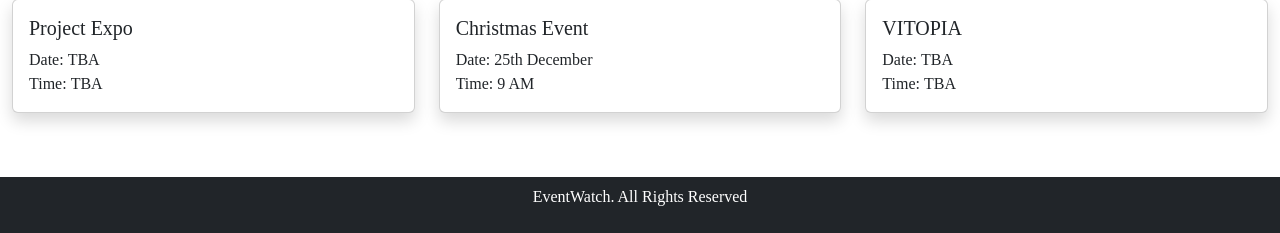
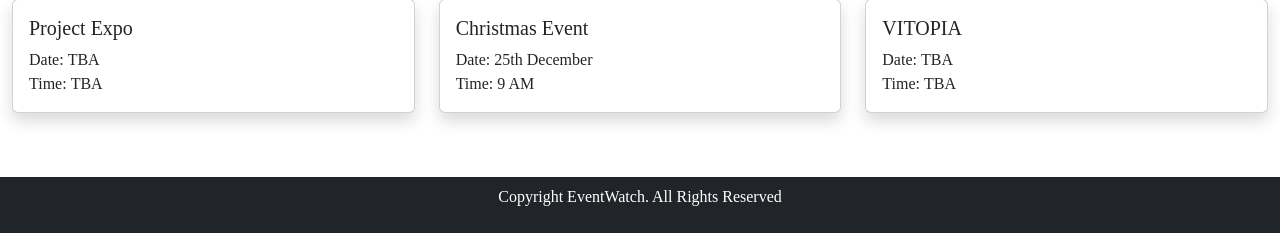
Before and after one commit to nxck2005/eventwatch, a Django app: page /watch/ in a window 1280 px wide. Shown: the part 791-1024 px from the top of the page. Run offline with Django 5.2, Linux system fonts and the light colour scheme; some web fonts are replaced.

Commit message:
Add favicon and update title

```diff
--- a/eventwatch/watch/templates/watch/base.html
+++ b/eventwatch/watch/templates/watch/base.html
@@ -5,8 +5,9 @@
 <head>
     <meta charset="UTF-8">
     <meta name="viewport" content="width=device-width, initial-scale=1.0">
-    <title>EventWatch</title>
+    <title>EventWatch | Watch VIT-AP Events</title>
     <link rel="preconnect" href="https://fonts.googleapis.com">
+    <link rel="icon" type="image/x-icon" href="{% static 'watch/favicon.png' %}">
     <link rel="preconnect" href="https://fonts.gstatic.com" crossorigin>
     <link href="https://fonts.googleapis.com/css2?family=Frank+Ruhl+Libre:wght@300..900&display=swap" rel="stylesheet">
     <link href="{% static 'watch/styles.css' %}" rel="stylesheet">
@@ -65,7 +66,7 @@
     {% endblock %}
     <footer class="bg-dark text-white text-center py-2">
         <div class="container-fluid">
-            <p>EventWatch. All Rights Reserved</p>
+            <p>Copyright EventWatch. All Rights Reserved</p>
         </div>
     </footer>
     <script src="https://cdn.jsdelivr.net/npm/bootstrap@5.3.3/dist/js/bootstrap.bundle.min.js" integrity="sha384-YvpcrYf0tY3lHB60NNkmXc5s9fDVZLESaAA55NDzOxhy9GkcIdslK1eN7N6jIeHz" crossorigin="anonymous"></script>
```
